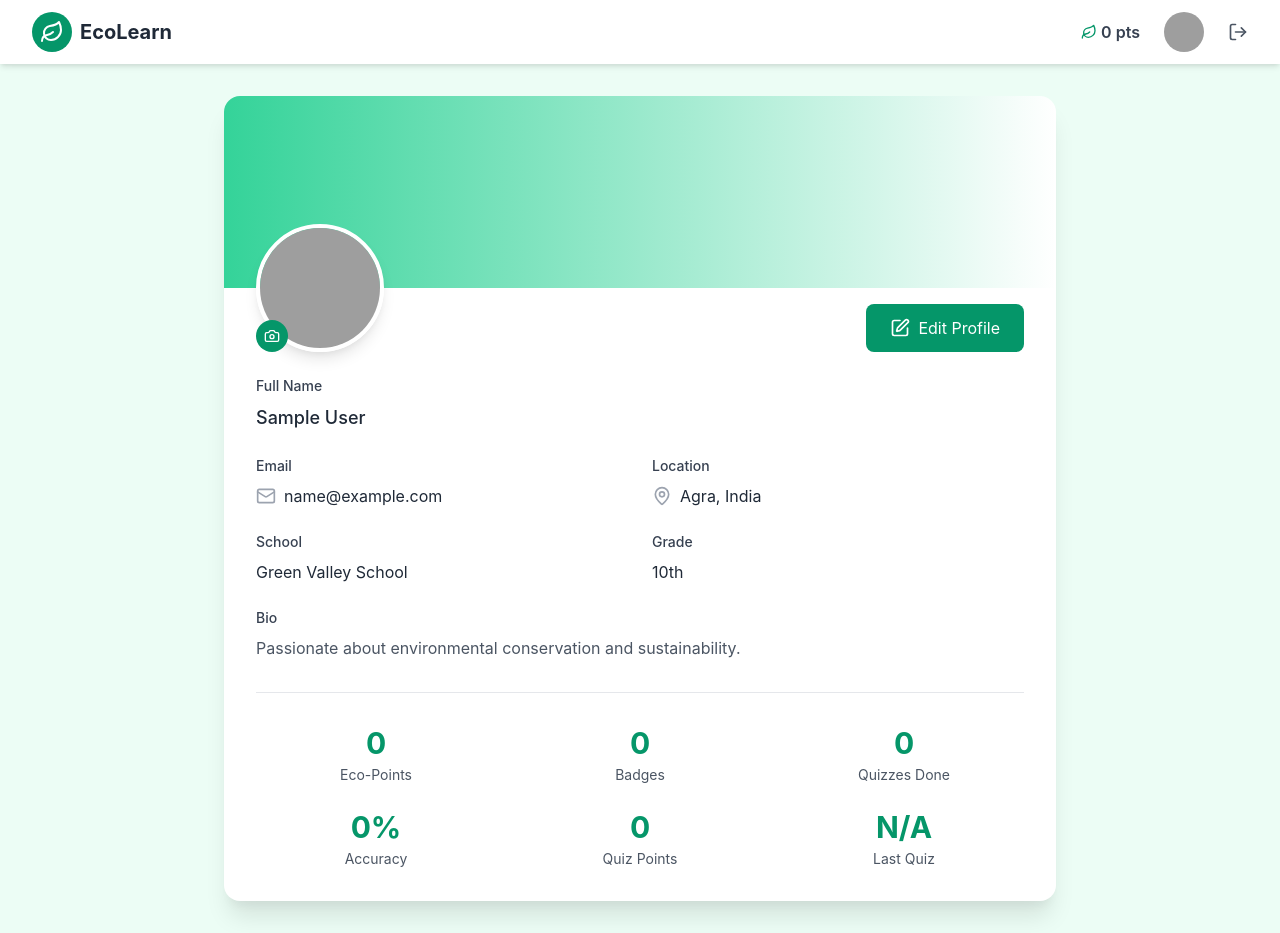
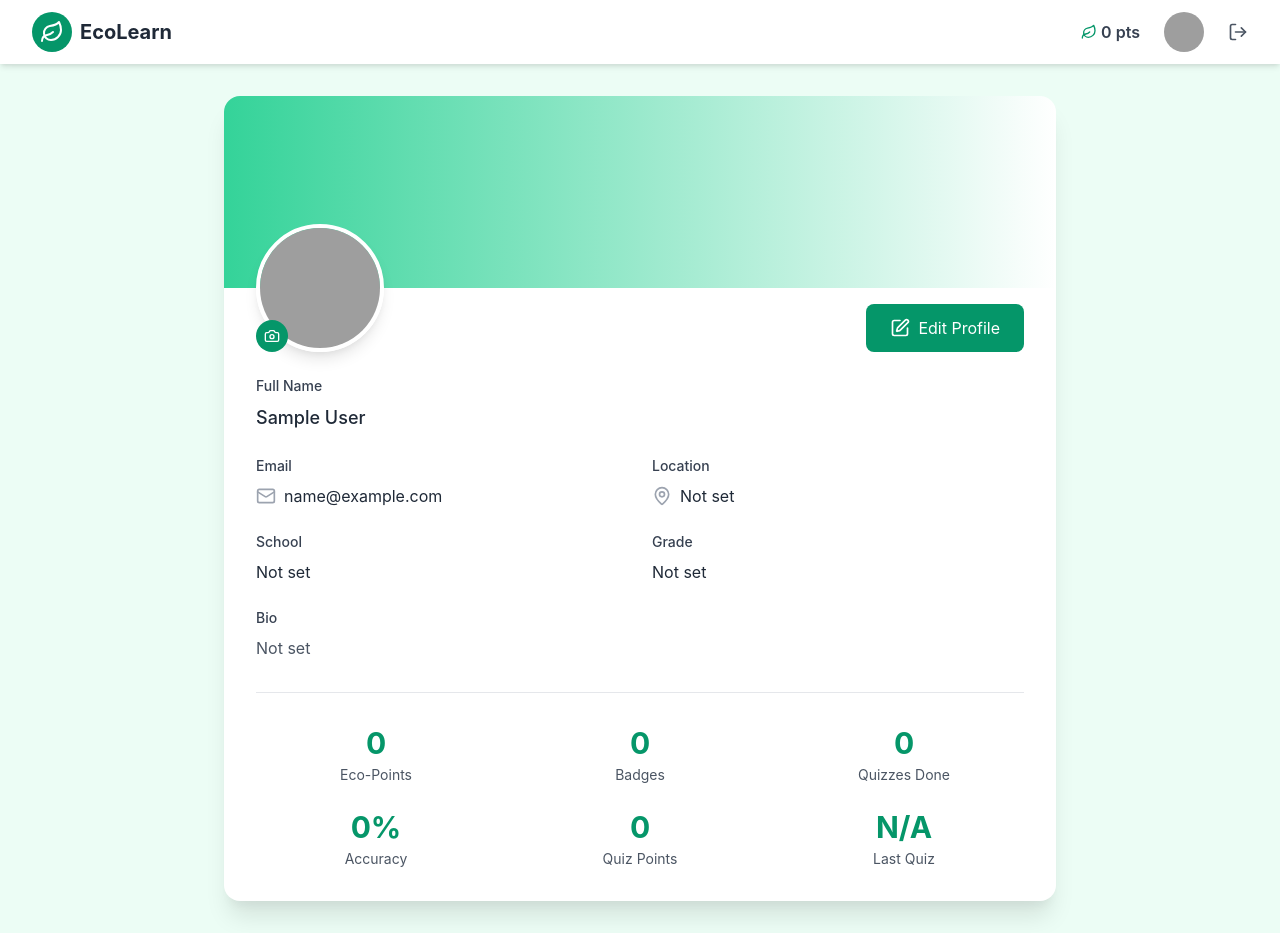
Before and after one commit to cyber-scribe/ecoLearn, a React (Create React App) app in the folder client/: page /profile in a window 1280 px wide. Built offline with nearby package versions, Linux system fonts and the light colour scheme; no server answers; sample sign-in values are in the browser's storage; grey boxes are pictures that could not be loaded.

Commit message:
fixes in profile: default field values

```diff
--- a/client/src/pages/Profile.jsx
+++ b/client/src/pages/Profile.jsx
@@ -24,11 +24,11 @@ const Profile = () => {
   const [formData, setFormData] = useState({
     name: user?.name || '',
     email: user?.email || '',
-    location: user?.location || 'Agra, India',
-    school: user?.school || 'Green Valley School',
-    grade: user?.grade || '10th',
+    location: user?.location || '',
+    school: user?.school || '',
+    grade: user?.grade || '',
     team: user?.team || '',
-    bio: user?.bio || 'Passionate about environmental conservation and sustainability.'
+    bio: user?.bio || ''
   });
 
   // Update formData when user data changes (but not during editing)
@@ -37,11 +37,11 @@ const Profile = () => {
       setFormData({
         name: user.name || '',
         email: user.email || '',
-        location: user.location || 'Agra, India',
-        school: user.school || 'Green Valley School',
-        grade: user.grade || '10th',
+        location: user.location || '',
+        school: user.school || '',
+        grade: user.grade || '',
         team: user.team || '',
-        bio: user.bio || 'Passionate about environmental conservation and sustainability.'
+        bio: user.bio || ''
       });
     }
   }, [user, isEditing]);
@@ -332,7 +332,7 @@ const Profile = () => {
                   ) : (
                     <div className="flex items-center gap-2 text-gray-800">
                       <MapPin className="w-5 h-5 text-gray-400" />
-                      <span>{formData.location}</span>
+                      <span>{formData.location || 'Not set'}</span>
                     </div>
                   )}
                 </div>
@@ -347,7 +347,7 @@ const Profile = () => {
                       className="w-full px-4 py-3 border border-gray-300 rounded-lg focus:ring-2 focus:ring-green-500 focus:border-transparent"
                     />
                   ) : (
-                    <p className="text-gray-800">{formData.school}</p>
+                    <p className="text-gray-800">{formData.school || 'Not set'}</p>
                   )}
                 </div>
 
@@ -361,7 +361,7 @@ const Profile = () => {
                       className="w-full px-4 py-3 border border-gray-300 rounded-lg focus:ring-2 focus:ring-green-500 focus:border-transparent"
                     />
                   ) : (
-                    <p className="text-gray-800">{formData.grade}</p>
+                    <p className="text-gray-800">{formData.grade || 'Not set'}</p>
                   )}
                 </div>
 
@@ -390,7 +390,7 @@ const Profile = () => {
                     className="w-full px-4 py-3 border border-gray-300 rounded-lg focus:ring-2 focus:ring-green-500 focus:border-transparent"
                   />
                 ) : (
-                  <p className="text-gray-600">{formData.bio}</p>
+                  <p className="text-gray-600">{formData.bio || 'Not set'}</p>
                 )}
               </div>
             </div>
```
